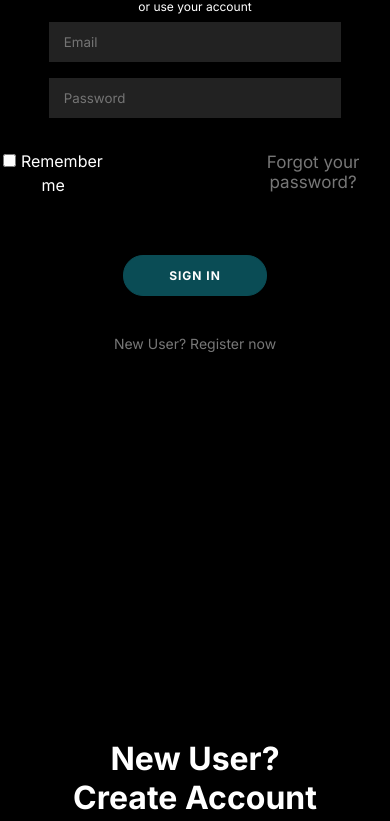
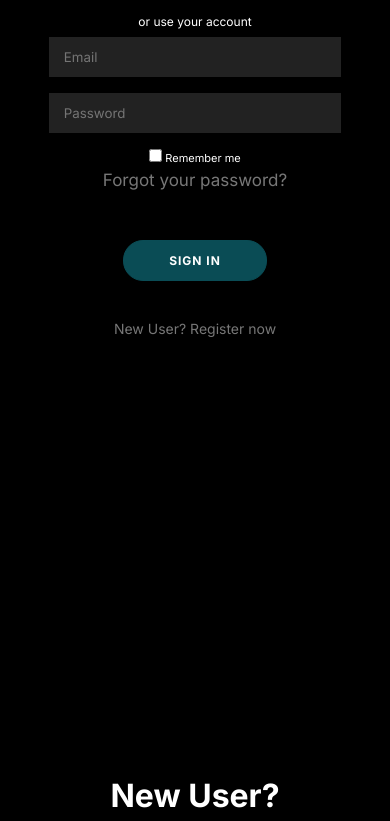
Before and after one commit to codercobras/itiAlumni, a plain HTML site: page login.html in a window 390 px wide. Shown: the part 276-1097 px from the top of the page. Drawn offline with nearby package versions, Linux system fonts and the light colour scheme.

Commit message:
Update login.css

```diff
--- a/css/login.css
+++ b/css/login.css
@@ -135,6 +135,7 @@ nav {
     backdrop-filter: blur(10px);
     color: var(--clr-white);
     transition: all 0.4s ease;
+    border-bottom: 1px solid #333;
 }
 
 nav>a {
@@ -189,16 +190,17 @@ button {
 }
 
 .refor{
-    margin-top: 20px;
-    margin-bottom: 10px;
     display: flex;
-    justify-content: space-between;
+    width: 75%;
+    font-size: 11px;
+}
+
+.remember{
+    width: 100%;
 }
 .signupaa{
     display: flex;
-
-    gap: 190px;
-
+    gap: 4vw;
     margin-top: 10px;
 
 
@@ -273,10 +275,9 @@ form {
     text-align: center;
 }
 .Forgot {
-    margin-top: 6px;
-    margin-left: 130px;
+    width: 100%;
+}
 
-}
 form a {
     font-size: 14px !important;
     color: #777;
@@ -414,8 +415,7 @@ input {
 }
 
 .social-container {
-    margin: 20px 0;
-    margin-bottom: 30px;
+    height: 13vh;
 }
 
 .social-container a {
@@ -451,7 +451,7 @@ input {
 
     .container {
         display: none;
-        height: 200vh;
+        height: 100vh;
     }
 
     .mobile-container {
@@ -470,5 +470,14 @@ input {
         font-size: 4vw;
     }
 
+    .refor{
+
+        display: flex;
+        flex-direction: column;
+        align-items: center;
+        justify-content: center ;
+        margin:0;
+    }
+
 
 }
```
